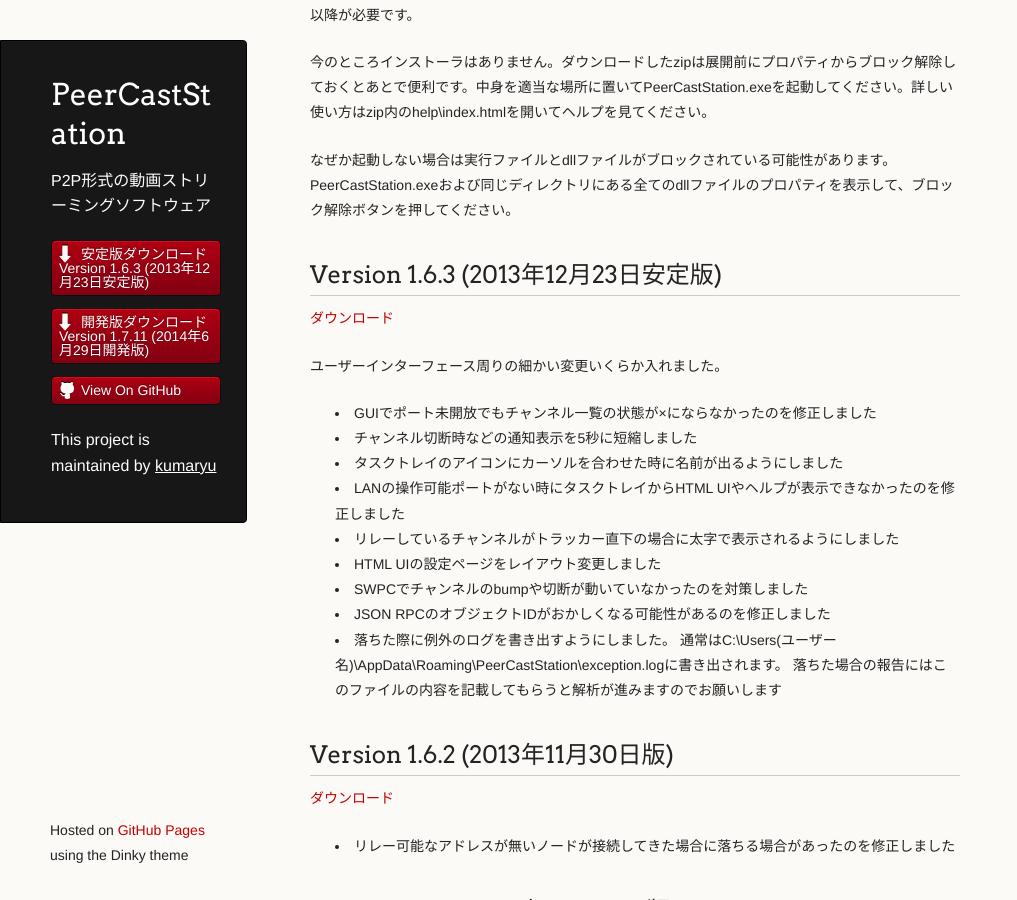
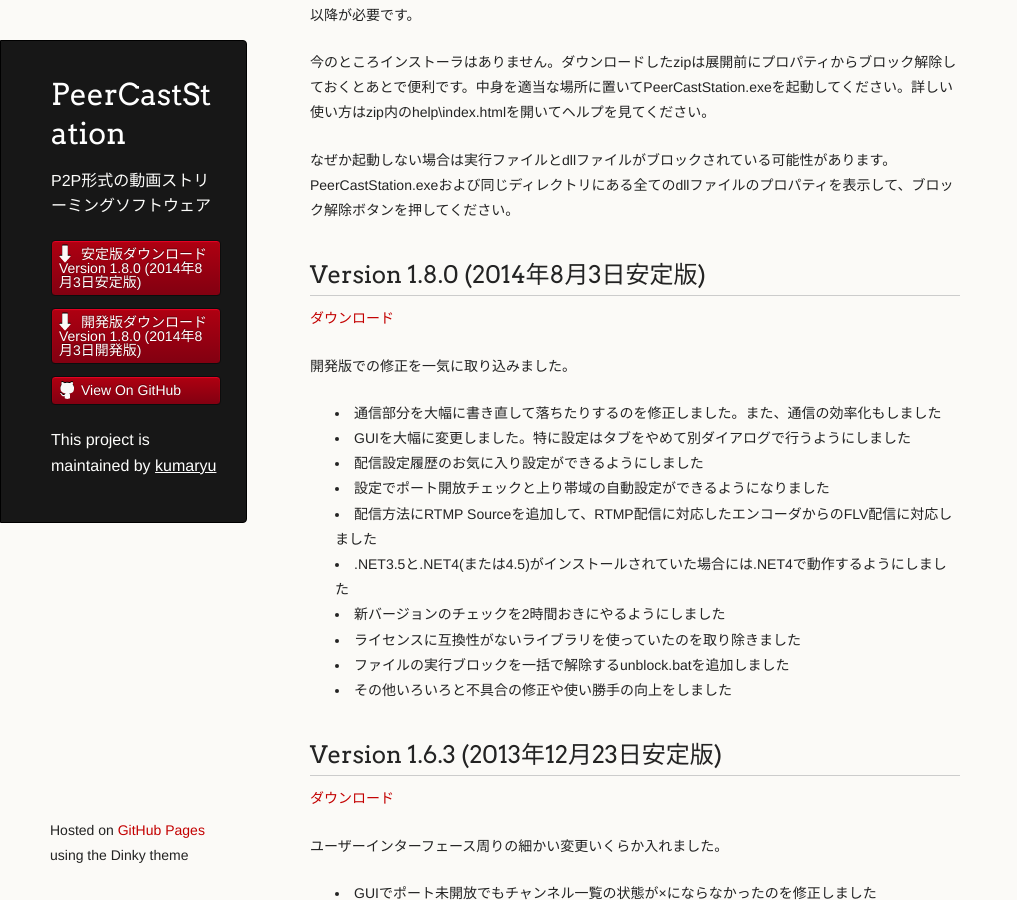
Before and after one commit to kumaryu/peercaststation, a Jekyll site: the page built from download-stable.mkd, in a window 1280 px wide and 900 px high, scrolled down 312 px. Shown: the whole window, without its empty margins (0-1017 px from the left). Built offline with Jekyll 4.4.1, drawn with Linux system fonts in a browser that asks for light colours.

Commit message:
1.8.0を安定版・開発版ともにリリースした

```diff
--- a/_config.yml
+++ b/_config.yml
@@ -3,6 +3,6 @@
 lsi:      false
 pygments: true
 encoding: utf-8
-exclude: ['vendor', 'Gemfile', 'Gemfile.lock']
+exclude: ['bin', 'vendor', 'Gemfile', 'Gemfile.lock']
 source:   .
 markdown: kramdown
--- a/_data/releasenotes.yml
+++ b/_data/releasenotes.yml
@@ -1,4 +1,37 @@
 ---
+- name: Version 1.8.0 (2014年8月3日開発版)
+  version: 1.8.0
+  channel: dev
+  notes: |
+    細かい修正とドキュメントの更新をしました
+
+    * 視聴時のアドレスにつくtipにIPアドレスだけでなくホスト名を指定してもリレーできるようにしました
+    * 掲載用YPアドレスに不正なアドレスが指定されていると落ちる場合があったのを修正しました
+    * ドキュメントを現状に合わせて更新しました
+  date: Sun, 3 Aug 2014 23:50:00 +0900
+  url: http://www.pecastation.org/files/PeerCastStation-1.8.0-dev.zip
+  length: 1254365
+
+- name: Version 1.8.0 (2014年8月3日安定版)
+  version: 1.8.0
+  channel: stable
+  notes: |
+    開発版での修正を一気に取り込みました。
+
+    * 通信部分を大幅に書き直して落ちたりするのを修正しました。また、通信の効率化もしました
+    * GUIを大幅に変更しました。特に設定はタブをやめて別ダイアログで行うようにしました
+    * 配信設定履歴のお気に入り設定ができるようにしました
+    * 設定でポート開放チェックと上り帯域の自動設定ができるようになりました
+    * 配信方法にRTMP Sourceを追加して、RTMP配信に対応したエンコーダからのFLV配信に対応しました
+    * .NET3.5と.NET4(または4.5)がインストールされていた場合には.NET4で動作するようにしました
+    * 新バージョンのチェックを2時間おきにやるようにしました
+    * ライセンスに互換性がないライブラリを使っていたのを取り除きました
+    * ファイルの実行ブロックを一括で解除するunblock.batを追加しました
+    * その他いろいろと不具合の修正や使い勝手の向上をしました
+  date: Sun, 3 Aug 2014 23:50:00 +0900
+  url: http://www.pecastation.org/files/PeerCastStation-1.8.0.zip
+  length: 1272923
+
 - name: Version 1.7.11 (2014年6月29日開発版)
   version: 1.7.11
   channel: dev
--- a/_layouts/default.html
+++ b/_layouts/default.html
@@ -21,10 +21,10 @@
 
         <ul>
           <li class="download" style="width:auto; height:auto">
-          <a class="buttons" href="download-stable.html">安定版ダウンロード<br>Version 1.6.3 (2013年12月23日安定版)</a>
+          <a class="buttons" href="download-stable.html">安定版ダウンロード<br>Version 1.8.0 (2014年8月3日安定版)</a>
           </li>
           <li class="download" style="width:auto; height:auto">
-          <a class="buttons" href="download-dev.html">開発版ダウンロード<br>Version 1.7.11 (2014年6月29日開発版)</a>
+          <a class="buttons" href="download-dev.html">開発版ダウンロード<br>Version 1.8.0 (2014年8月3日開発版)</a>
           </li>
           <li style="width:auto"><a class="buttons github" href="https://github.com/kumaryu/peercaststation">View On GitHub</a></li>
         </ul>
--- a/download-dev.mkd
+++ b/download-dev.mkd
@@ -23,7 +23,7 @@
 {% for release in site.data.releasenotes %}{% if release.channel contains 'dev' %}
 {{ release.name }}
 ------------------
-[ダウンロード](http://www.pecastation.org/files/PeerCastStation-{{ release.version }}.zip)
+[ダウンロード]({{ release.url }})
 
 {{ release.notes }}
 
--- a/download-stable.mkd
+++ b/download-stable.mkd
@@ -23,7 +23,7 @@
 {% for release in site.data.releasenotes %}{% if release.channel contains 'stable' %}
 {{ release.name }}
 ------------------
-[ダウンロード](http://www.pecastation.org/files/PeerCastStation-{{ release.version }}.zip)
+[ダウンロード]({{ release.url }})
 
 {{ release.notes }}
 
```
Also changed, not shown: images/screenshot00.png.
